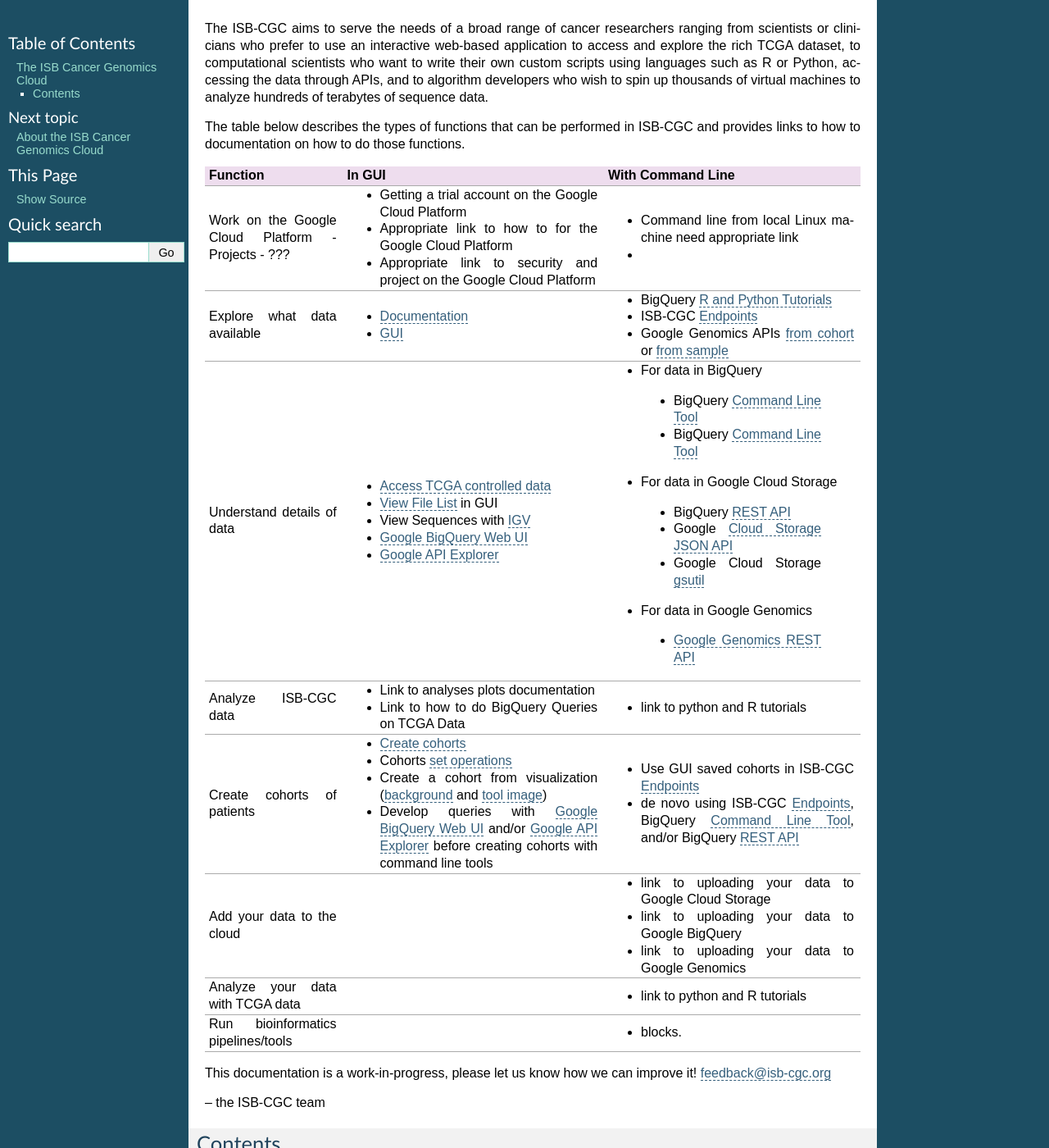
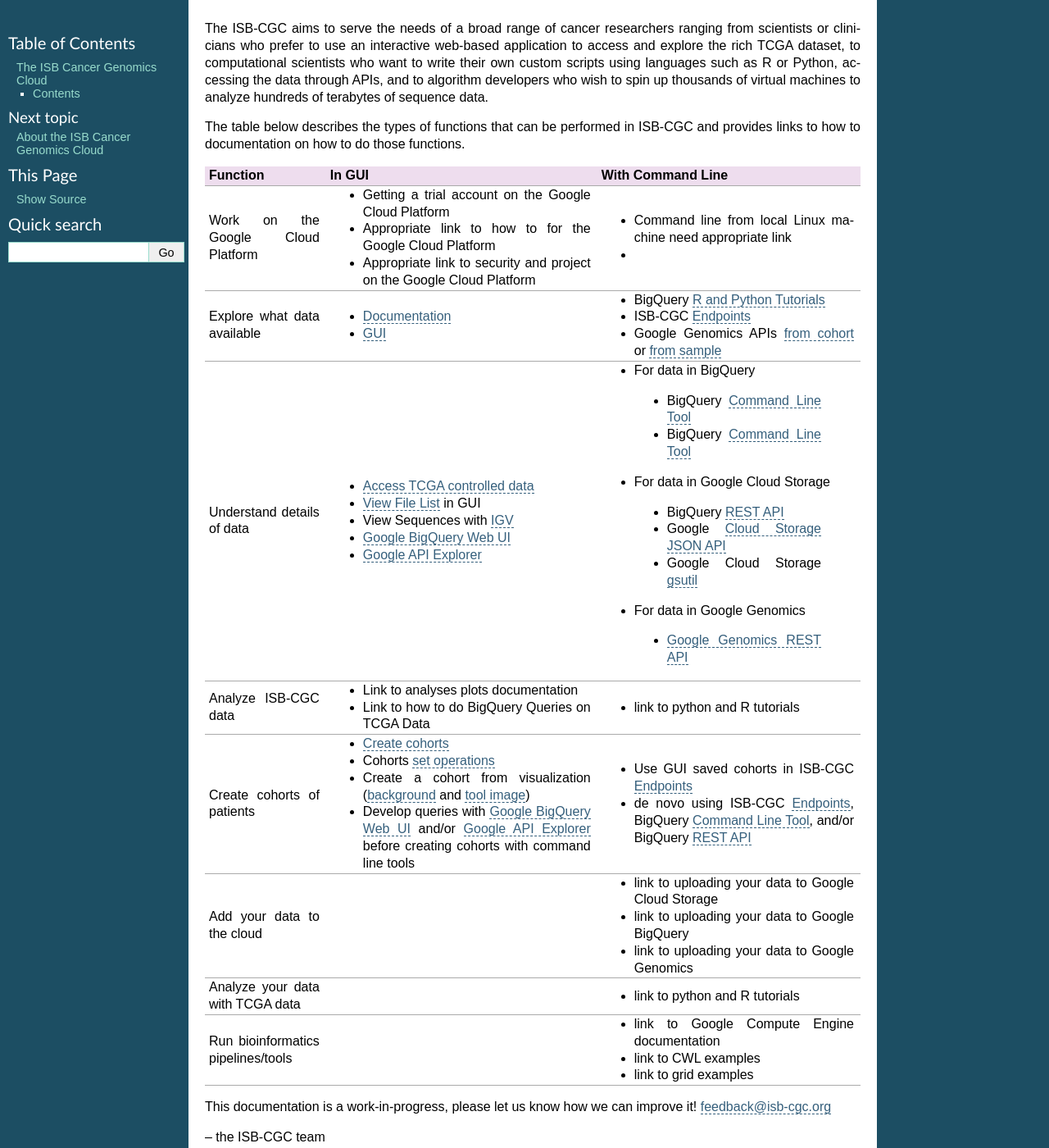
Before and after one commit to isb-cgc/readthedocs, a Sphinx documentation site: the page built from docs/source/index.rst, in a window 1280 px wide and 1400 px high, scrolled down 610 px. Shown: the whole window at 82% size. Built offline with Sphinx 7.4.7, drawn with Linux system fonts in a browser that asks for light colours.

Commit message:
Update index.rst

```diff
--- a/docs/source/index.rst
+++ b/docs/source/index.rst
@@ -30,8 +30,8 @@
 |Function                           |In GUI                                                                                                                                                                                                                                                                                       |With Command Line                                                                                                                                                                                                                                                        |
 +===================================+=============================================================================================================================================================================================================================================================================================+=========================================================================================================================================================================================================================================================================+
 |Work on the Google Cloud Platform  |- Getting a trial account on the Google Cloud Platform                                                                                                                                                                                                                                       |- Command line from local Linux machine need appropriate link                                                                                                                                                                                                            |
-|- Projects                         |- Appropriate link to how to for the Google Cloud Platform                                                                                                                                                                                                                                   |-                                                                                                                                                                                                                                                                        |
-|- ???                              |- Appropriate link to security and project on the Google Cloud Platform                                                                                                                                                                                                                      |                                                                                                                                                                                                                                                                         |
+|                                   |- Appropriate link to how to for the Google Cloud Platform                                                                                                                                                                                                                                   |-                                                                                                                                                                                                                                                                        |
+|                                   |- Appropriate link to security and project on the Google Cloud Platform                                                                                                                                                                                                                      |                                                                                                                                                                                                                                                                         |
 +-----------------------------------+---------------------------------------------------------------------------------------------------------------------------------------------------------------------------------------------------------------------------------------------------------------------------------------------+-------------------------------------------------------------------------------------------------------------------------------------------------------------------------------------------------------------------------------------------------------------------------+
 |Explore what data available        |- `Documentation <Hosted-Data.html>`_                                                                                                                                                                                                                                                        |- BigQuery `R and Python Tutorials </progapi/Tutorials.html>`_                                                                                                                                                                                                           |
 |                                   |- `GUI </webapp/Saved-Cohorts.html>`_                                                                                                                                                                                                                                                        |- ISB-CGC `Endpoints </progapi/Programmatic-API.html>`_                                                                                                                                                                                                                  |
@@ -62,7 +62,9 @@
 |Analyze your data with TCGA data   |                                                                                                                                                                                                                                                                                             |- link to python and R tutorials                                                                                                                                                                                                                                         |
 |                                   |                                                                                                                                                                                                                                                                                             |                                                                                                                                                                                                                                                                         |
 +-----------------------------------+---------------------------------------------------------------------------------------------------------------------------------------------------------------------------------------------------------------------------------------------------------------------------------------------+-------------------------------------------------------------------------------------------------------------------------------------------------------------------------------------------------------------------------------------------------------------------------+
-|Run bioinformatics pipelines/tools |                                                                                                                                                                                                                                                                                             |- blocks.                                                                                                                                                                                                                                                                |
+|Run bioinformatics pipelines/tools |                                                                                                                                                                                                                                                                                             |- link to Google Compute Engine documentation                                                                                                                                                                                                                            |
+|                                   |                                                                                                                                                                                                                                                                                             |- link to CWL examples                                                                                                                                                                                                                                                   |
+|                                   |                                                                                                                                                                                                                                                                                             |- link to grid examples                                                                                                                                                                                                                                                  |
 +-----------------------------------+---------------------------------------------------------------------------------------------------------------------------------------------------------------------------------------------------------------------------------------------------------------------------------------------+-------------------------------------------------------------------------------------------------------------------------------------------------------------------------------------------------------------------------------------------------------------------------+
 
 This documentation is a work-in-progress, please let us know how we can improve
```
